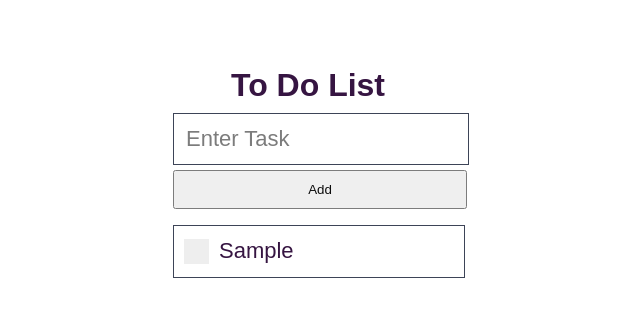
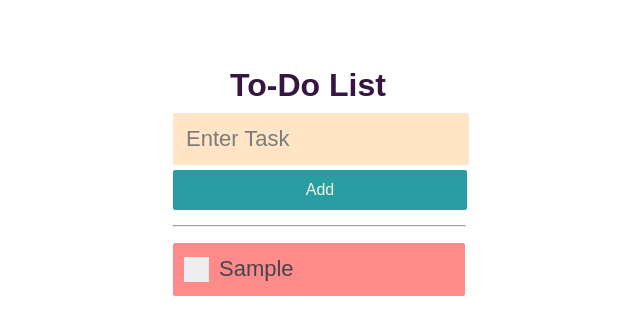
Before and after one commit to UmerSharif/vue-randon-test, a Vue app: page / in a window 1280 px wide. Both pictures are taken after typing "Sample" into the empty fields and a click on the button "Add". Shown: the top 334 px of the page, without its empty margins (332-972 px from the left). Built offline with nearby package versions, Linux system fonts and the light colour scheme.

Commit message:
to do list all function completed

```diff
--- a/src/components/HelloWorld.vue
+++ b/src/components/HelloWorld.vue
@@ -6,10 +6,10 @@
             <input class="enterText" placeholder="Enter Task" v-model="newTask" />
             <button type="submit">Add</button>
         </form>
-
+<hr/>
         <ul>
 
-            <li v-for="(task, index) in Tasks" :key="index" :class="{completed : task.isComplete}">
+            <li v-for="(task, index) in Tasks" :key="index" :class="task.isComplete ? 'completed' : 'notCompleted'">
 
 
 
@@ -80,32 +80,48 @@
         li {
             list-style: none outside none;
             padding: 10px;
-          border: 1px solid $border-color;
             margin-top: 5px;
             width: 100%;
             display: flex;
+            border-radius: 2px;
 
         }
 
         input {
             padding: 12px;
             width: 100%;
-            border: 1px solid $border-color;
+            border: 1px solid bisque;
             font-size: 22px;
-        }
+            border-radius: 2px;
+                background-color: bisque;
+        }& :focus {
+        outline: bisque;
+                 }
 
         hr {
             width: 291px;
+            margin-top: 15px;
         }
 
         button {
             padding: 10px;
             width: 294px;
             margin-top: 5px;
+            background-color: #1e999e;
+            border: 1px solid #1e999e;
+            border-radius: 2px;
+            font-size: 1rem;
+            color: beige;
         }
 
         .completed {
-            border: 1px solid aquamarine;
+            border: 1px solid #d5e5c2;
+            background-color: #d5e5c2;
+        }
+
+        .notCompleted {
+            background-color: #fe8484;
+            border: 1px solid #fe8484;
         }
 
 
@@ -121,6 +137,10 @@
             -moz-user-select: none;
             -ms-user-select: none;
             user-select: none;
+        }
+
+        label {
+            color: #3a3d44;
         }
 
         /* Hide the browser's default checkbox */
@@ -149,7 +169,7 @@
 
         /* When the checkbox is checked, add a blue background */
         .container input:checked ~ .checkmark {
-            background-color: #2196F3;
+            background-color: #81b642;
         }
 
         /* Create the checkmark/indicator (hidden when not checked) */
--- a/src/store.js
+++ b/src/store.js
@@ -6,7 +6,7 @@ Vue.use(Vuex)
 export default new Vuex.Store({
     state: {
 
-        title: 'To Do List',
+        title: 'To-Do List',
 
         Tasks: [
 
```
